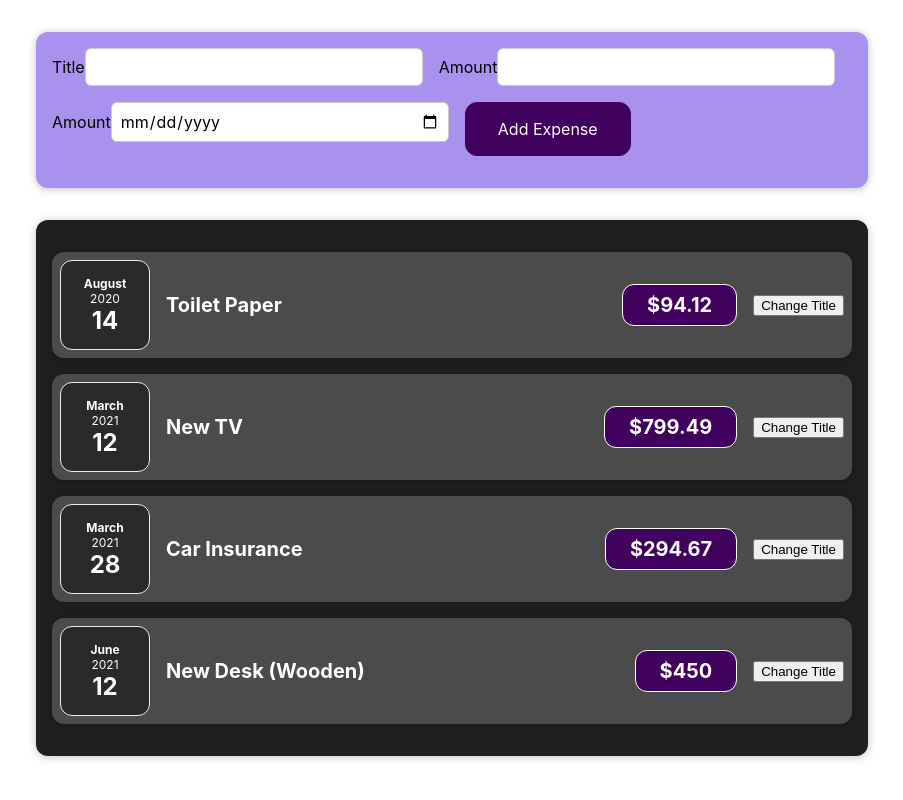
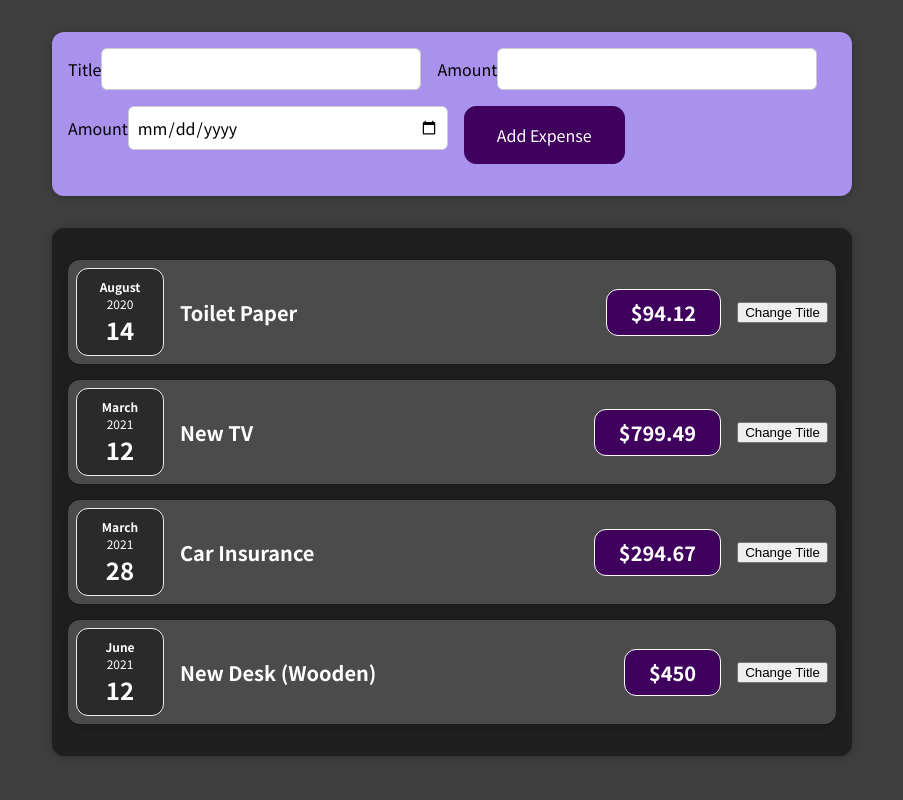
Before and after one commit to jack-chen1688/React-Complete, a React (Create React App) app in the folder react-guide/: page / in a window 1280 px wide. Shown: the whole page, without its empty margins (188-1091 px from the left). Built offline with nearby package versions, Linux system fonts and the light colour scheme; the HTML template or start-up script is replaced by a standard one.

Commit message:
Update index.css with the one that the course provided.

```diff
--- a/react-guide/src/index.css
+++ b/react-guide/src/index.css
@@ -1,13 +1,14 @@
+@import url("https://fonts.googleapis.com/css2?family=Noto+Sans+JP:wght@400;700&display=swap");
+
+* {
+  box-sizing: border-box;
+}
+
+html {
+  font-family: "Noto Sans JP", sans-serif;
+}
+
 body {
   margin: 0;
-  font-family: -apple-system, BlinkMacSystemFont, 'Segoe UI', 'Roboto', 'Oxygen',
-    'Ubuntu', 'Cantarell', 'Fira Sans', 'Droid Sans', 'Helvetica Neue',
-    sans-serif;
-  -webkit-font-smoothing: antialiased;
-  -moz-osx-font-smoothing: grayscale;
+  background-color: #3f3f3f;
 }
-
-code {
-  font-family: source-code-pro, Menlo, Monaco, Consolas, 'Courier New',
-    monospace;
-}
```
